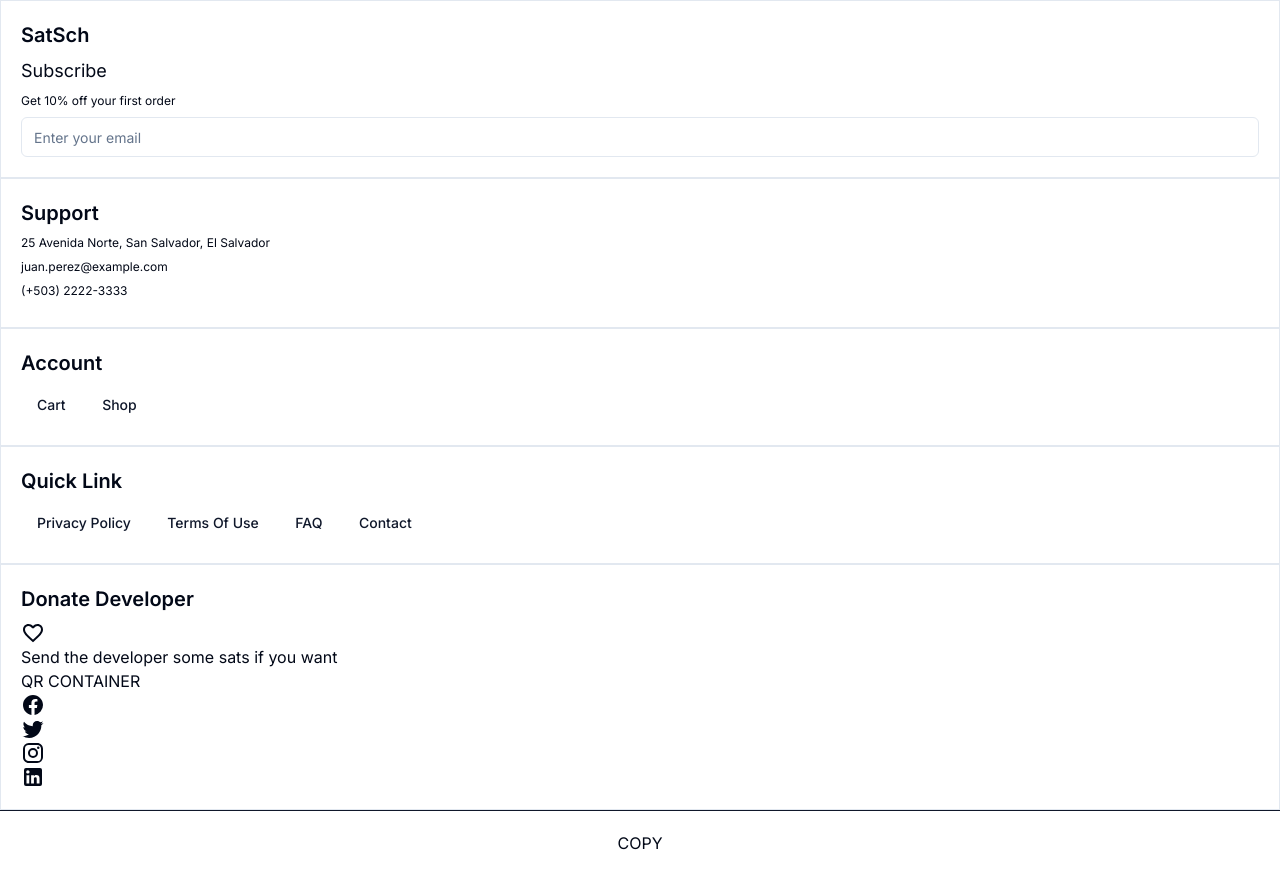
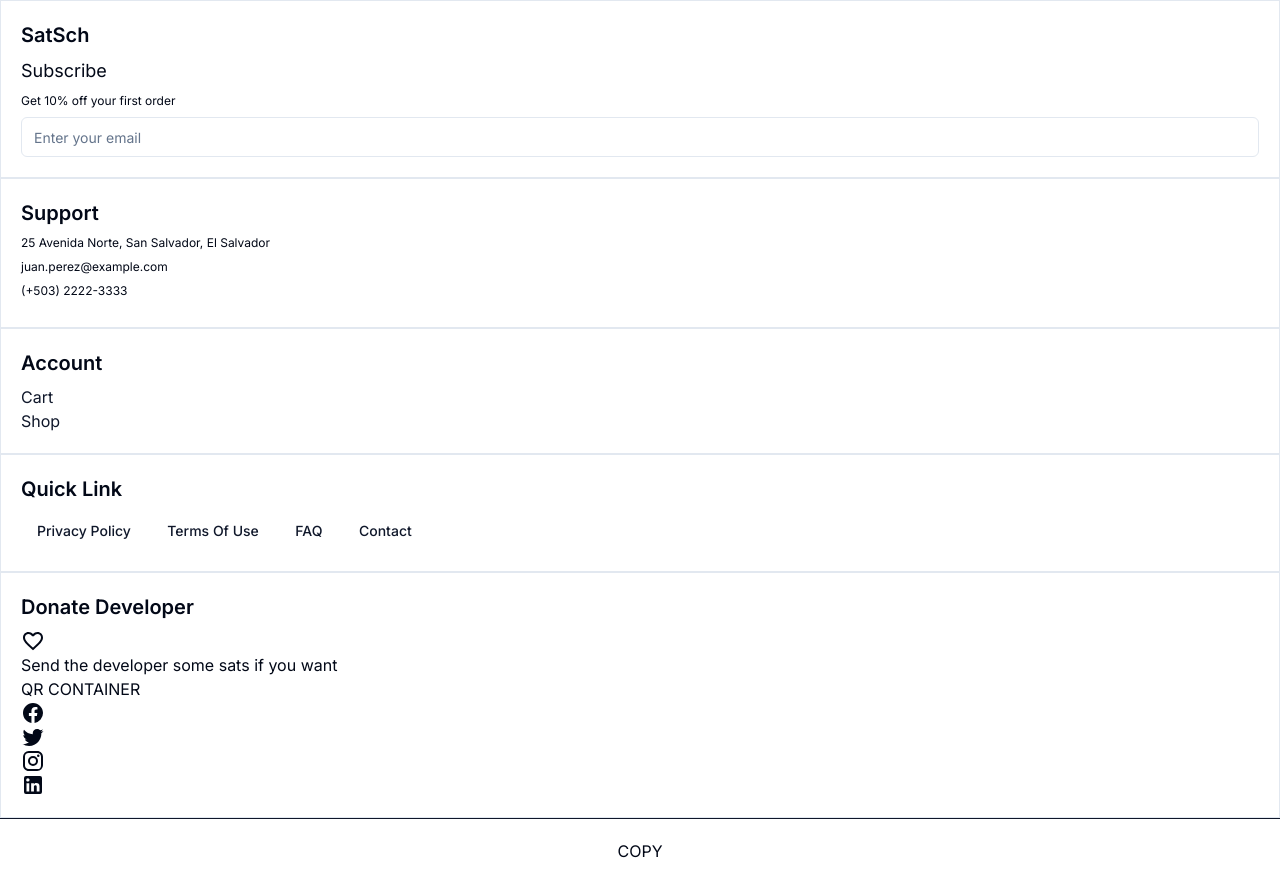
Before and after one commit to DayanWalter/satschool, a Next.js app: page / in a window 1280 px wide. Built offline with nearby package versions, Linux system fonts and the light colour scheme.

Commit message:
Styled Account section

```diff
--- a/src/components/Footer.tsx
+++ b/src/components/Footer.tsx
@@ -30,12 +30,20 @@ export default function Footer() {
         </div>
         <div className='border p-5'>
           <h1 className='text-xl font-semibold mb-2'>Account</h1>
-          <Button asChild variant='link'>
-            <Link href='/cart'>Cart</Link>
-          </Button>{" "}
-          <Button asChild variant='link'>
-            <Link href='/'>Shop</Link>
-          </Button>{" "}
+          <div className='flex flex-col'>
+            <Link
+              className='text-primary underline-offset-4 hover:underline'
+              href='/cart'
+            >
+              Cart
+            </Link>
+            <Link
+              className='text-primary underline-offset-4 hover:underline'
+              href='/'
+            >
+              Shop
+            </Link>
+          </div>
         </div>
         <div className='border p-5'>
           <h1 className='text-xl font-semibold mb-2'>Quick Link</h1>
```
